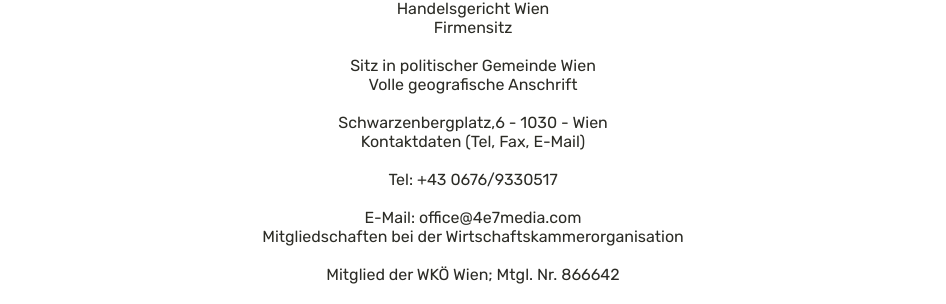
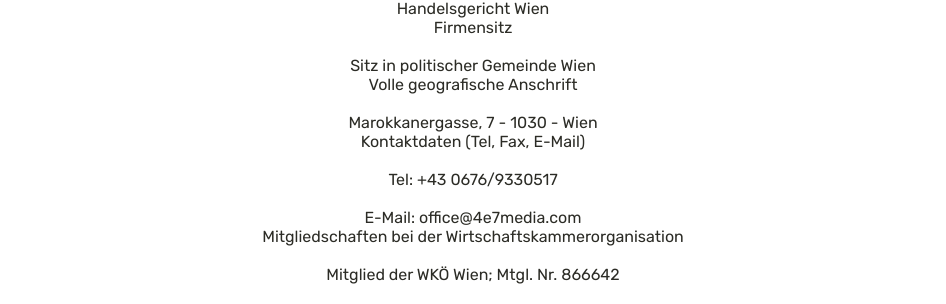
Before and after one commit to 4e7media/4e7media, a Jekyll site: the page built from impressum.md, in a window 1280 px wide. Shown: the part 278-582 px from the top of the page, without its empty margins (167-1113 px from the left). Built offline with Jekyll 4.4.1, drawn with Linux system fonts in a browser that asks for light colours; nearby versions of some CDN libraries.

Commit message:
adress change

```diff
--- a/impressum.md
+++ b/impressum.md
@@ -20,7 +20,7 @@
 Sitz in politischer Gemeinde Wien<br>
 Volle geografische Anschrift<br>
 <br>
-Schwarzenbergplatz,6 - 1030 - Wien<br>
+Marokkanergasse, 7 - 1030 - Wien<br>
 Kontaktdaten (Tel, Fax, E-Mail)<br>
 <br>
 Tel: +43 0676/9330517<br>
```
